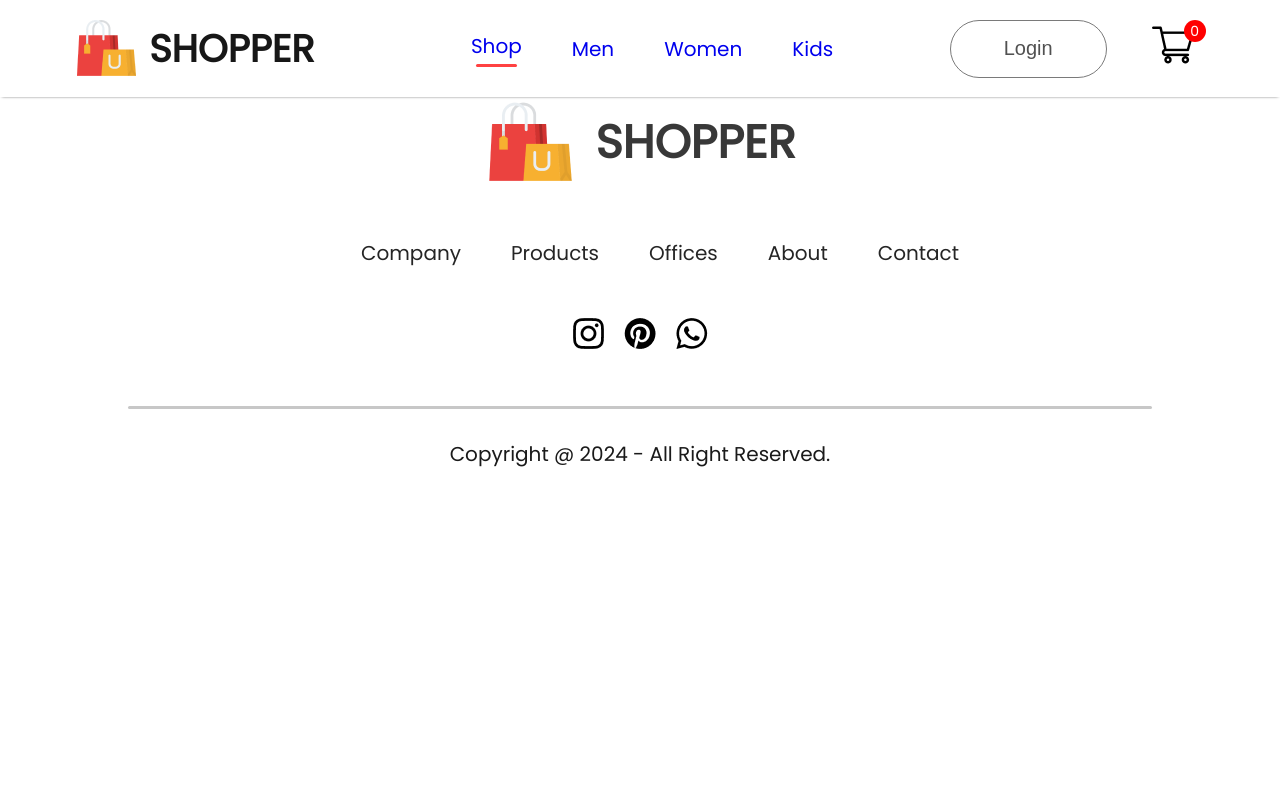
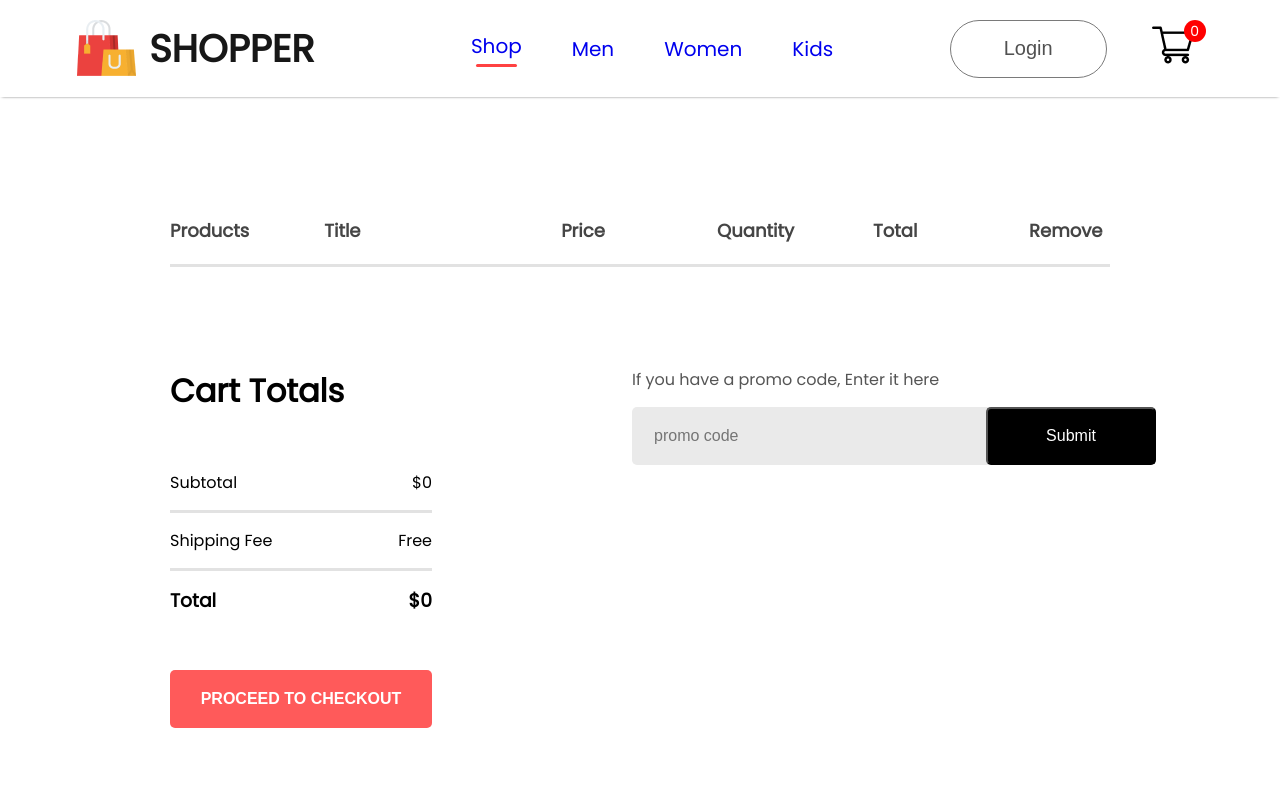
Before and after one commit to Jossyboydgenius/E-shop, a React (Create React App) app: page /cart in a window 1280 px wide. Shown: the top 800 px of the page. Built offline with nearby package versions, Linux system fonts and the light colour scheme.

Commit message:
E-commerce

```diff
--- a/src/Pages/Cart.jsx
+++ b/src/Pages/Cart.jsx
@@ -1,9 +1,10 @@
 import React from 'react'
+import CartItems from '../Components/CartItems/CartItems'
 
 const Cart = () => {
   return (
     <div>
-
+      <CartItems />
     </div>
   )
 }
```
